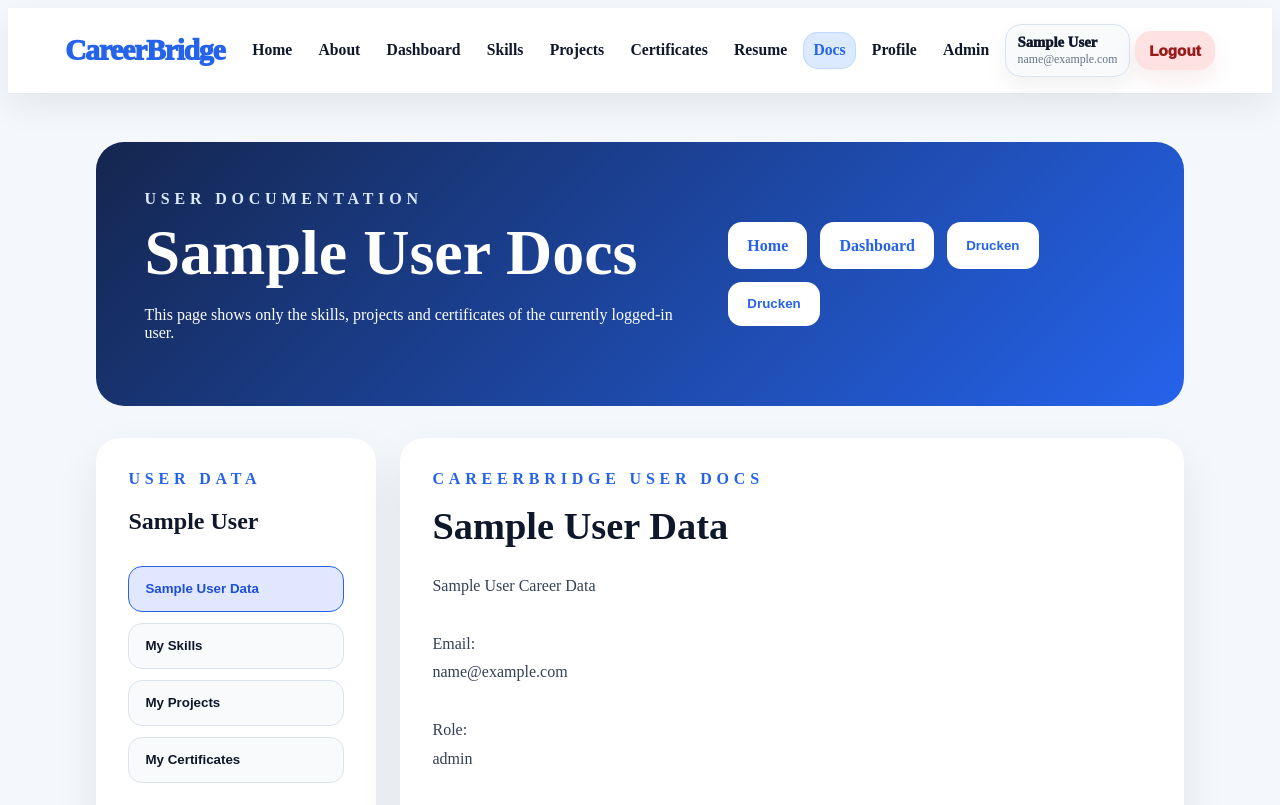
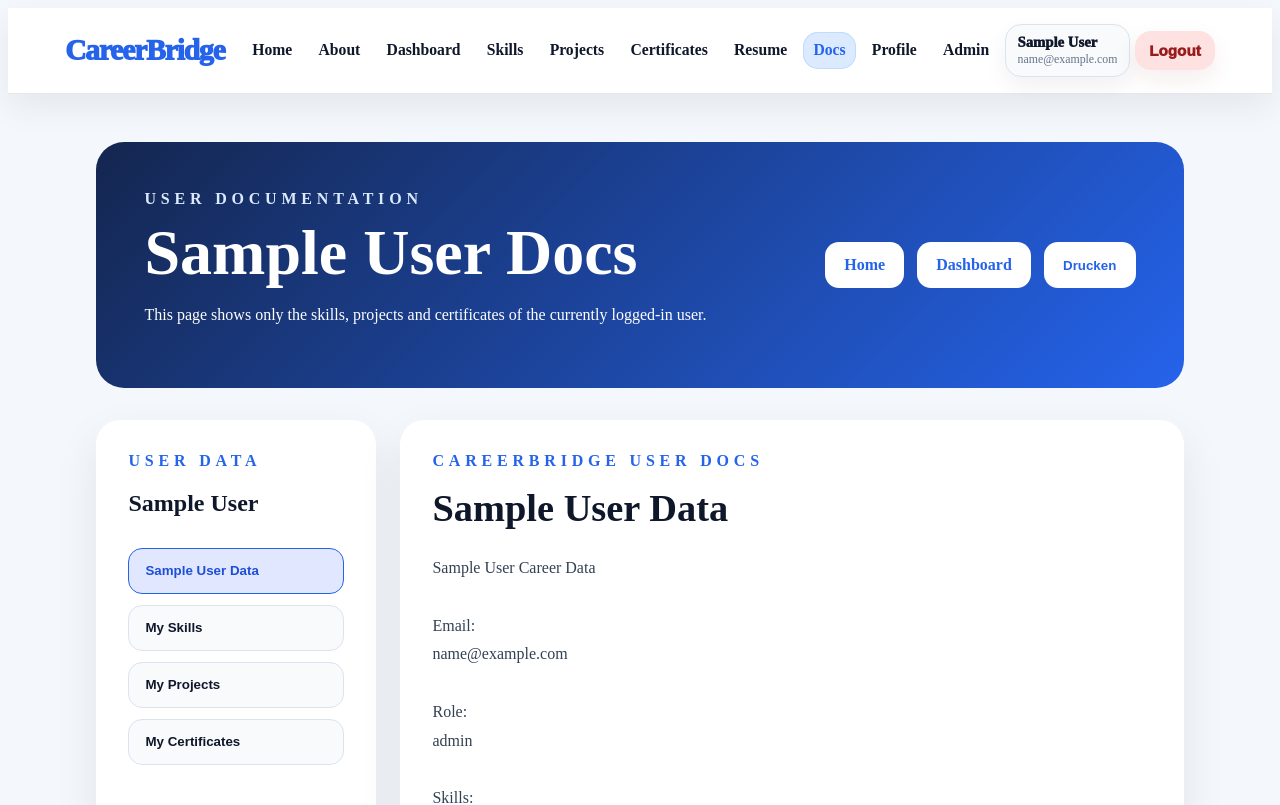
Before and after one commit to Raniaelsayed12/CareerBridge, a Vue app in the folder frontend/: page /docs in a window 1280 px wide. Shown: the top 805 px of the page. Built offline with nearby package versions, Linux system fonts and the light colour scheme; no server answers; sample sign-in values are in the browser's storage.

Commit message:
Remove duplicate print button in docs

```diff
--- a/frontend/src/views/Docs.vue
+++ b/frontend/src/views/Docs.vue
@@ -13,7 +13,6 @@
       <div class="hero-actions">
         <RouterLink to="/" class="btn light">Home</RouterLink>
         <RouterLink to="/dashboard" class="btn light">Dashboard</RouterLink>
-        <button class="btn light" @click="printDoc">Drucken</button>
         <button class="btn light" @click="printDoc">Drucken</button>
       </div>
     </section>
```
